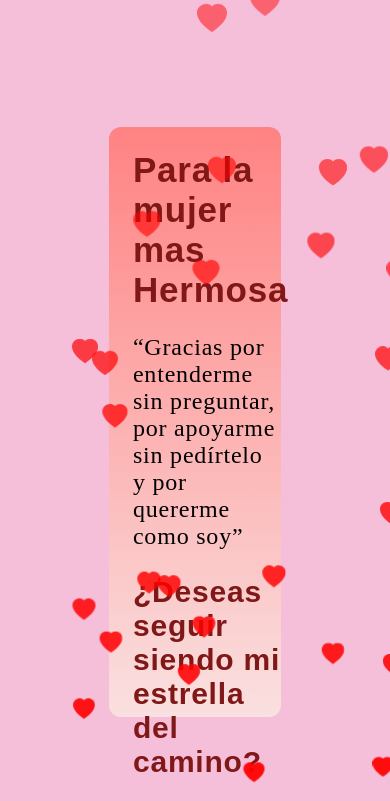
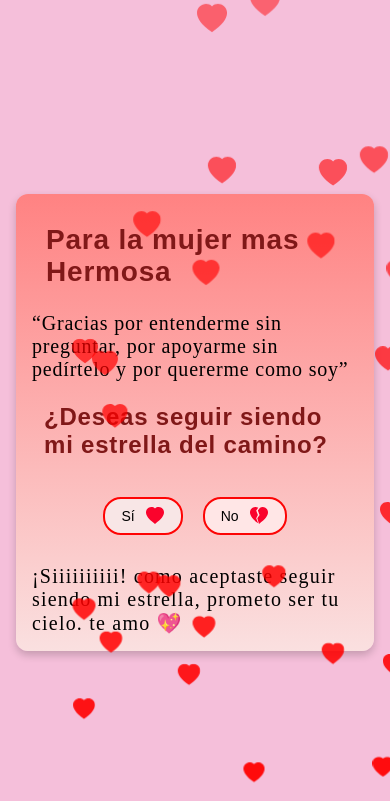
Before and after one commit to castrilloaular/Carta-San-Valentin, a plain HTML site: page index.html in a window 390 px wide. Both pictures are taken after a click on the button "Sí". Shown: the top 801 px of the page. Drawn offline with Linux system fonts and the light colour scheme; a web font is replaced by a local one.

Commit message:
Add files via upload

```diff
--- a/script.js
+++ b/script.js
@@ -3,13 +3,15 @@ document.addEventListener("DOMContentLoaded", function() {
     const botonNo = document.getElementById("No");
     const botonSi = document.getElementById("Si");
     const descargar = document.getElementById("descargar");
-    const container = document.querySelector(".container");
+    const card = document.querySelector(".card.container");
+    const audioAmor = document.getElementById("audio-amor");
 
     descargar.style.display = "none";
 
-    // Mostrar la caja de mensaje después de que la página esté cargada
+    // Mostrar la tarjeta después de que la página esté cargada y reproducir el audio
     setTimeout(() => {
-        container.classList.add("visible");
+        card.classList.add("visible");
+        audioAmor.play().catch(error => console.log("Error al reproducir el audio: ", error));
     }, 500);
 
     function createHeart() {
--- a/styles.css
+++ b/styles.css
@@ -1,3 +1,4 @@
+/* Ajustes generales */
 body {
     background-color: #f5bfda;
     transition: background-color 0.5s ease;
@@ -6,47 +7,46 @@ body {
     align-items: center;
     height: 100vh;
     margin: 0;
+    padding: 0;
 }
 
-h1{
+/* Texto y fuentes */
+h1, h2 {
     color: rgb(128, 24, 24);
     font-family: 'Vivaldi', sans-serif;
-    justify-content:center;
+    justify-content: center;
     letter-spacing: .8px;
+    margin: 0;
+    padding: 0.5em;
+}
+
+h1 {
     font-size: 35px;
 }
-h2{
-    color: rgb(128, 24, 24);
-    font-family: 'Vivaldi', sans-serif;
-    justify-content:center;
-    letter-spacing: .8px;
+
+h2 {
     font-size: 30px;
 }
 
-p{
+p {
     font-family: 'Pristina';
     font-size: 24px;
     letter-spacing: .8px;
+    margin: 0.5em 0;
 }
 
+/* Card (Tarjeta) */
 .card {
-    background:linear-gradient(rgb(255, 130, 130), rgb(250, 224, 224));
+    background: linear-gradient(rgb(255, 130, 130), rgb(250, 224, 224));
     border-radius: 12px;
-    box-shadow: 0 4px 8px rgba(0, 0, 3px, 2px);
-    height: 70%;
-    width: 38%;
-    padding-left: 1.5em;
+    box-shadow: 0 4px 8px rgba(0, 0, 3, 0.2);
+    width: 90%;
+    max-width: 600px;
+    padding: 2em;
+    margin: 1em;
 }
 
-.container {
-    opacity: 0; /* Inicialmente oculta */
-    transition: opacity 2s ease; /* Transición para que aparezca */
-}
-
-.container.visible {
-    opacity: 2; /* Aparece */
-}
-
+/* Contenedor de corazones */
 .hearts-container {
     position: fixed;
     top: 0;
@@ -57,10 +57,11 @@ p{
     z-index: 1000;
 }
 
+/* Corazones */
 .heart {
     position: absolute;
     color: red;
-    font-size: calc(40px + 4vmin); /* Tamaño más grande */
+    font-size: calc(40px + 4vmin);
     opacity: 0.5;
     animation: float 5s linear infinite;
 }
@@ -75,6 +76,13 @@ p{
     100% { top: -100vh; transform: scale(1); opacity: 0; }
 }
 
+/* Botones */
+.button-container {
+    display: flex;
+    justify-content: center;
+    margin: 1em 0;
+}
+
 .button-container button {
     border-radius: 18px;
     padding: 10px 20px;
@@ -82,16 +90,15 @@ p{
     font-size: 16px;
     cursor: pointer;
     transition: background-color 0.3s ease;
-    display: inline-block;
+    display: inline-flex;
     align-items: center;
 }
 
 .button-container button svg {
-    fill: rgb(250, 3, 44); /* Color inicial del corazón */
-    width: 29px; /* Ajusta el tamaño según tus necesidades */
+    fill: rgb(250, 3, 44);
+    width: 29px;
     height: 24px;
     margin-left: 10px;
-
 }
 
 #Si {
@@ -114,9 +121,45 @@ p{
     border-color: #ff6666;
 }
 
+/* Mensajes ocultos */
 .mensaje-oculto {
     display: none;
-    font-family: 'pristina';
+    font-family: 'Pristina';
     font-size: 22px;
     letter-spacing: 1.2px;
+    margin-top: 1em;
 }
+
+/* Media queries para móviles */
+@media (max-width: 600px) {
+    h1 {
+        font-size: 28px;
+    }
+
+    h2 {
+        font-size: 24px;
+    }
+
+    p {
+        font-size: 20px;
+    }
+
+    .card {
+        width: 95%;
+        padding: 1em;
+    }
+
+    .button-container button {
+        font-size: 14px;
+        padding: 8px 16px;
+    }
+
+    .button-container button svg {
+        width: 20px;
+        height: 18px;
+    }
+
+    .mensaje-oculto {
+        font-size: 20px;
+    }
+}
```
